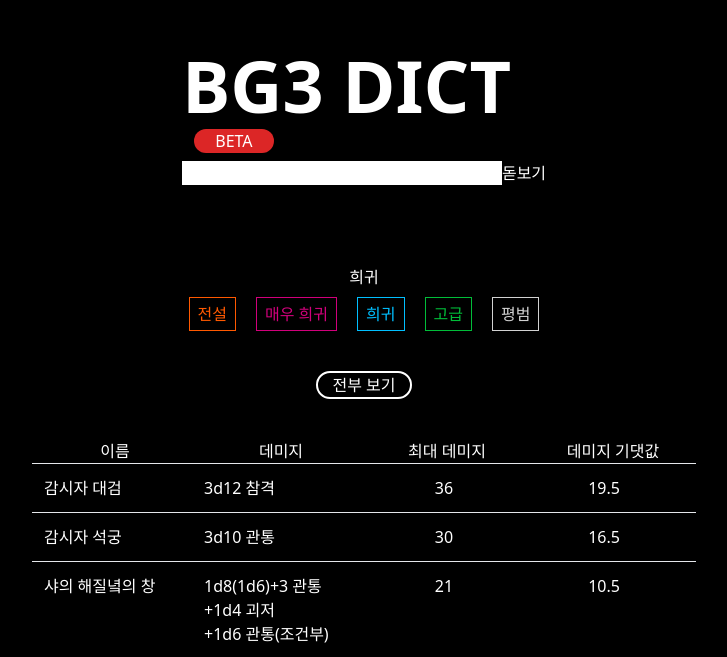
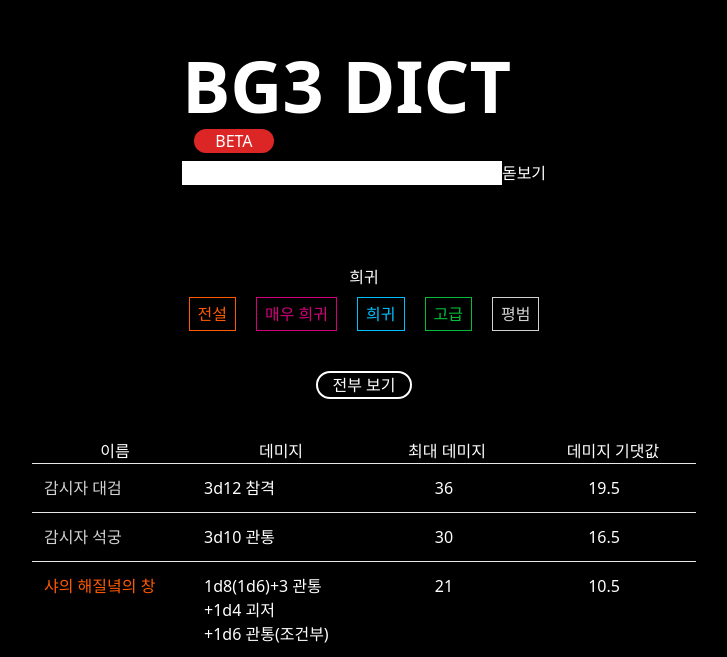
Before and after one commit to doongeon/next-baldurs-wiki, a Next.js app: page / in a window 1280 px wide. Shown: the part 143-800 px from the top of the page, without its empty margins (276-1003 px from the left). Built offline with nearby package versions, Linux system fonts and the light colour scheme.

Commit message:
fix filter logic

```diff
--- a/app/components/AssetTable.tsx
+++ b/app/components/AssetTable.tsx
@@ -4,8 +4,9 @@ import { useEffect, useState } from "react";
 import { useSearchParams } from "next/navigation";
 import filterWeapon from "../src/filterWeapon";
 import { Weapon } from "../src/interfaces";
-import { useRecoilValue } from "recoil";
+import { useRecoilState, useRecoilValue } from "recoil";
 import { rarityFilterState } from "../Atom";
+import getRarityColor from "../src/getRarityColor";
 
 const weapons = gameData.weapons;
 
@@ -22,7 +23,17 @@ export default function AssetTable() {
 
   useEffect(() => {
     if (!searchQuery) {
-      setSearchAssets(weapons);
+      if (rarityFilter.size === 0) {
+        setSearchAssets(weapons);
+        return;
+      }
+
+      setSearchAssets(
+        weapons.filter((item) =>
+          Array.from(rarityFilter).some((rarity) => item.rarity === rarity)
+        )
+      );
+
       return;
     }
 
@@ -32,18 +43,16 @@ export default function AssetTable() {
     // 중복을 제거하기 위해 Set 객체로 변환 후 다시 배열로 변환
     const allMatchedItems = Array.from(new Set(combinedWeapons));
 
-    // allMatchedItems.filter(item => Array.from(rarityFilter).every(filter => item.attackTypes.includes(filter)))
+    if (rarityFilter.size === 0) {
+      setSearchAssets(allMatchedItems);
+      return;
+    }
 
-    // setSearchAssets(allMatchedItems);
-    setSearchAssets(
-      allMatchedItems.filter((item) =>
-        Array.from(rarityFilter).every((filter) =>
-          item.attackTypes.includes(filter)
-        )
-      )
+    const filteredItems = allMatchedItems.filter((item) =>
+      Array.from(rarityFilter).some((filter) => item.rarity.includes(filter))
     );
 
-    console.log("filtering!")
+    setSearchAssets(filteredItems);
   }, [searchQuery, rarityFilter]);
 
   return (
@@ -79,7 +88,12 @@ export default function AssetTable() {
                       key={`tableItem_${index}`}
                       className="flex justify-around p-3 hover:bg-slate-800 "
                     >
-                      <div className="w-40">{weapon.name_ko}</div>
+                      <div
+                        className="w-40"
+                        style={{ color: `${getRarityColor(weapon.rarity)}` }}
+                      >
+                        {weapon.name_ko}
+                      </div>
                       <div className="w-40 flex flex-col">
                         {weapon.damage.map((damage) => (
                           <div>{damage}</div>
```
